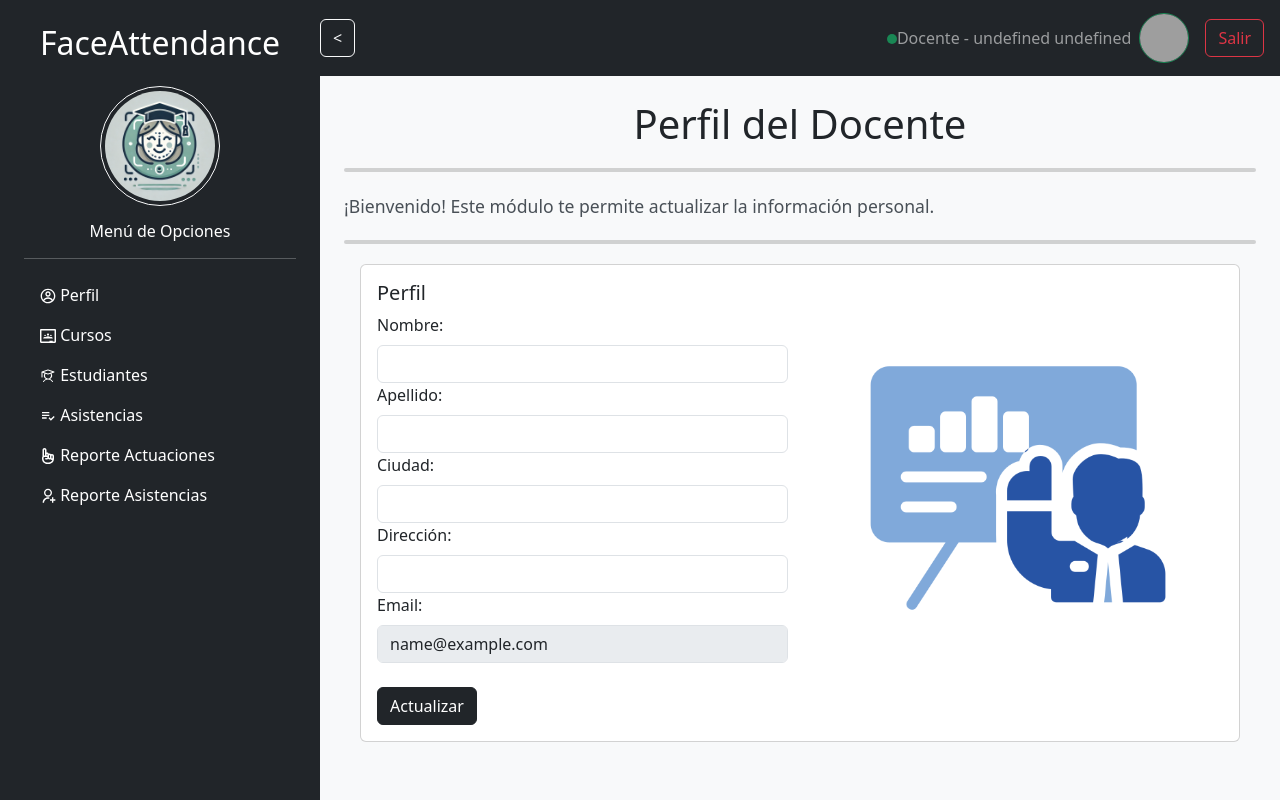
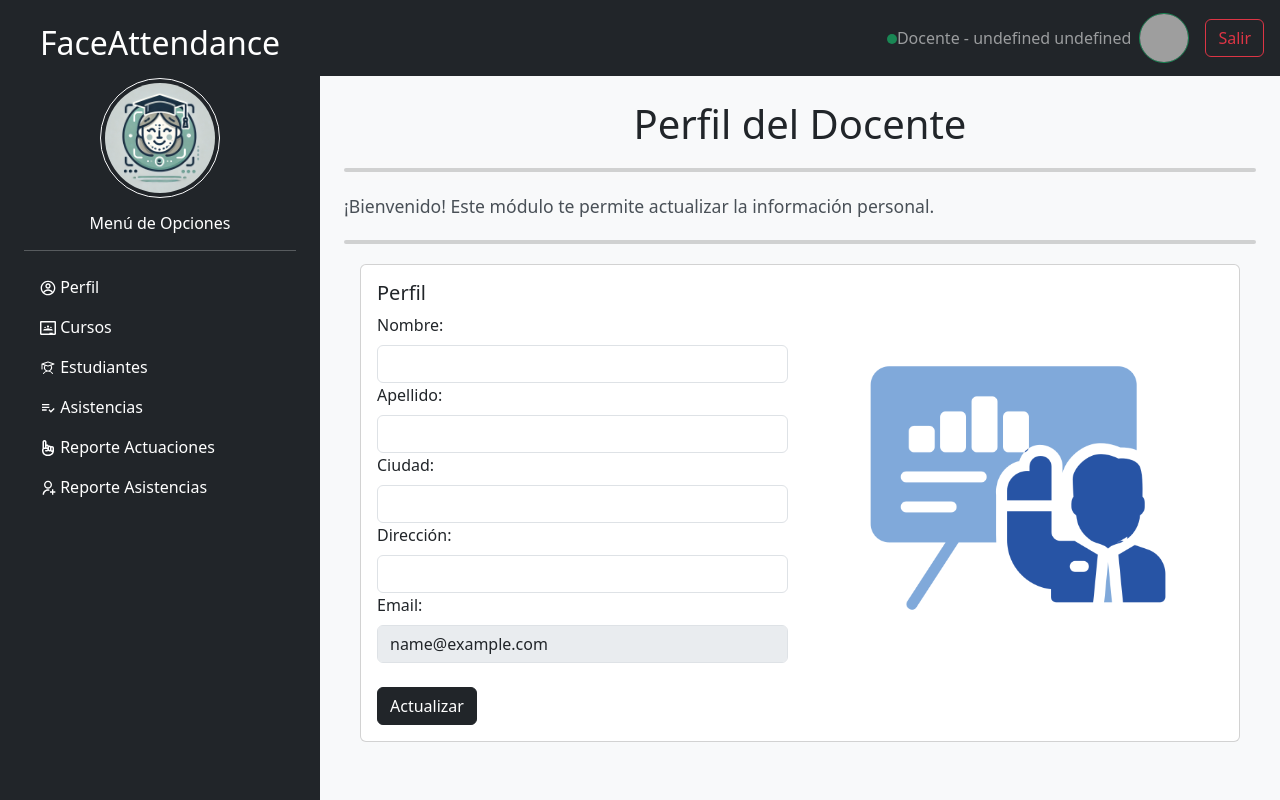
Before and after one commit to DilanBedoya/FaceAttendance, a React (Vite) app: page /dashboard in a window 1280 px wide. Built offline with nearby package versions, Linux system fonts and the light colour scheme; sample sign-in values are in the browser's storage; grey boxes are pictures that could not be loaded.

Commit message:
Correcion sidebar

```diff
--- a/src/layout/Dashboard.jsx
+++ b/src/layout/Dashboard.jsx
@@ -1,4 +1,4 @@
-import React, { useEffect, useState } from 'react';
+import React, { useEffect } from 'react';
 import { Container, Row, Col, Nav, Navbar, Button } from 'react-bootstrap';
 import 'bootstrap/dist/css/bootstrap.min.css';
 import { Link, Outlet, useNavigate } from 'react-router-dom';
@@ -23,34 +23,19 @@ export default function Dashboard() {
     const logout = userAuth((state) => state.logout);
 
 
-
-    const [isSidebarCollapsed, setSidebarCollapsed] = useState(false);
     return (
         <Container fluid className="p-0">
             <Row className="min-vh-100 g-0">
                 {/* Sidebar */}
-                <Col
-                    xs={isSidebarCollapsed ? 1 : 3}
-                    className={`bg-dark text-white p-4 ${isSidebarCollapsed ? "text-center" : ""}`}
-                    style={{
-                        position: 'sticky',
-                        top: 0,
-                        height: '100vh',
-                        overflowY: 'auto',
-                    }}
-                >
-                    <div className="d-flex flex-column align-items-center">
-                        <h2 className={isSidebarCollapsed ? 'd-none' : 'text-center'}>FaceAttendance</h2>
+                <Col xs={3} className="bg-dark text-white p-4" style={{ position: 'sticky', top: 0, height: '100vh', overflowY: 'auto' }}>
+                    <h2 className="text-center">FaceAttendance</h2>
                     <img
                         src={`${imagenes.logo}`}
                         alt="img-client"
-                            className="m-auto mt-3 p-1 border border-light rounded-circle"
-                            width={isSidebarCollapsed ? 50 : 120}
-                            height={isSidebarCollapsed ? 50 : 120}
+                        className="m-auto mt-3 p-1 border border-light rounded-circle d-flex flex-column align-items-center"
+                        width={120}
+                        height={120}
                     />
-                    </div>
-                    {!isSidebarCollapsed && (
-                        <>
                     <div className="text-center mt-3">
                         <h6>Menú de Opciones</h6>
                     </div>
@@ -75,24 +60,12 @@ export default function Dashboard() {
                             <RiUserAddLine /> Reporte Asistencias
                         </Nav.Link>
                     </Nav>
-                        </>
-                    )}
                 </Col>
 
                 {/* Main Content */}
-                <Col
-                    xs={isSidebarCollapsed ? 11 : 9}
-                    className="d-flex flex-column"
-                >
+                <Col xs={9} className="d-flex flex-column">
                     {/* Header */}
                     <Navbar bg="dark" variant="dark" sticky="top" className="w-100">
-                        <Button
-                            variant="outline-light"
-                            className="me-3"
-                            onClick={() => setSidebarCollapsed(!isSidebarCollapsed)}
-                        >
-                            {isSidebarCollapsed ? '>' : '<'}
-                        </Button>
                         <Navbar.Text className="ms-auto me-2">
                             <span
                                 className="bg-success rounded-circle"
@@ -113,6 +86,7 @@ export default function Dashboard() {
                             variant="outline-danger"
                             className="me-3"
                             onClick={() => {
+                                // Eliminar el token y el manejo del usuario de la localStorage
                                 logout();
                                 localStorage.removeItem('token');
                                 navigate("/login");
```
Lines whose indentation alone changed are shown as unchanged.
